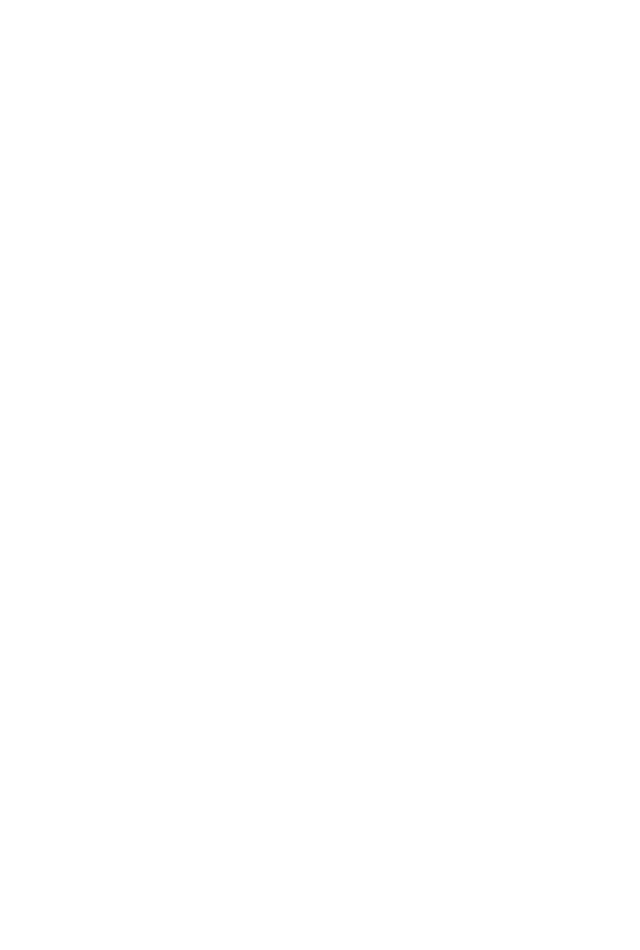
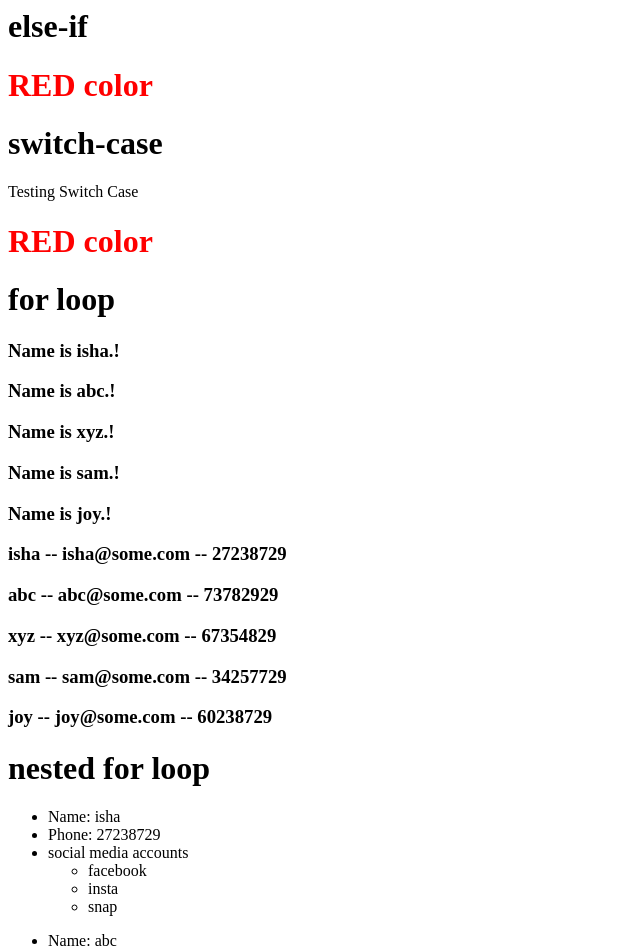
Before and after one commit to bhavisha550/angular, an Angular app: page / in a window 1280 px wide. Shown: the part 1380-2330 px from the top of the page, without its empty margins (0-640 px from the left). Before the commit the page ends 1258 px from the top, so only its background shows below. Built offline with nearby package versions, Linux system fonts and the light colour scheme.

Commit message:
error resolved

```diff
--- a/src/app/app.component.html
+++ b/src/app/app.component.html
@@ -50,46 +50,47 @@
 <input type="text" name="user-name" [value]=name [disabled]=disable >    <!--property binding-->
 
 <!-- if-else -->
-<!-- <h1> {{title5}} </h1>
+<h1> {{title5}} </h1>
 <h1 *ngIf="show; then ifBlock else elseBlock"></h1>
 <ng-template #ifBlock>
     <h1>If Condition</h1>
 </ng-template>
 <ng-template #elseBlock>
     <h1>esle condition</h1>
-</ng-template> -->
+</ng-template>
 
 <!-- multiple conditions -->
-<!-- <h1> {{title6}} </h1>
+<h1> {{title6}} </h1>
 <ng-template [ngIf]="color==='red'">
     <h1 style="color:red">RED color</h1>
 </ng-template>
 <ng-template [ngIf]="color==='green'">
     <h1 style="color:green">GREEN color</h1>
-</ng-template> -->
+</ng-template>
 
 <!--switchcase-->
-<!-- <h1> {{title7}} </h1>
-<div [ngSwitch]="color">
+<h1> {{title7}} </h1>
+<div [ngSwitch]="color1">
+    <p>Testing Switch Case </p>
     <h1 *ngSwitchCase="'red'" style="color:red;" >RED color</h1>
     <h1 *ngSwitchCase="'green'" style="color:green;" >GREEN color</h1>
     <h1 *ngSwitchCase="'blue'" style="color:blue;" >BLUE color</h1>
     <h1 *ngSwitchCase="'voilet'" style="color:violet;" >VOILET color</h1>
-    <h1 *ngSwitchDefault="'red'"  >UNKNOWN color</h1>
-</div> -->
+    <h1 *ngSwitchDefault>UNKNOWN color</h1>
+</div>
 
 <!--for loop-->
-<!-- <h1> {{title8}} </h1>
+<h1> {{title8}} </h1>
 <h3 *ngFor="let user of users" > Name is {{user}}.!</h3>
-<h3 *ngFor="let detail of userDetails" >  {{detail.name}} -- {{detail.email}} -- {{detail.phone}}</h3> -->
+<h3 *ngFor="let detail of userDetails" >  {{detail.name}} -- {{detail.email}} -- {{detail.phone}}</h3>
 
 <!--nested for loop-->
-<!-- <h1> {{title9}} </h1>
-<ul *ngFor="let user of users">
-    <li>Name: {{user.name}}</li>
-    <li>Phone: {{user.phone}}</li>
+<h1> {{title9}} </h1>
+<ul *ngFor="let user1 of users1">
+    <li>Name: {{user1.name}}</li>
+    <li>Phone: {{user1.phone}}</li>
     <li>social media accounts</li>
-    <ul *ngFor="let account of user.social">
+    <ul *ngFor="let account of user1.social">
         <li>{{account}}</li>
     </ul>
-</ul> -->
+</ul>
--- a/src/app/app.component.ts
+++ b/src/app/app.component.ts
@@ -5,7 +5,9 @@
 import { UserListComponent } from './user-list/user-list.component';
 import { StudentListComponent } from './student-list/student-list.component';
 import { CountryListComponent } from './country-list/country-list.component';
-import { CommonModule } from '@angular/common';
+import { CommonModule, NgSwitchDefault } from '@angular/common';
+
+
 
 
 
@@ -13,7 +15,7 @@
 @Component({
   selector: 'app-root',
   standalone: true,
-  imports: [RouterOutlet , TodoListComponent, LoginComponent,UserListComponent, StudentListComponent, CountryListComponent],
+  imports: [RouterOutlet , TodoListComponent, LoginComponent,UserListComponent, StudentListComponent, CountryListComponent, CommonModule],
   templateUrl: './app.component.html',
   styleUrl: './app.component.css'
 })
@@ -51,37 +53,37 @@
   disable=false;
 
   //if-else
-  //title5 = 'if-else'
-  //show=true
+  title5 = 'if-else'
+  show=true
 
   //multiple conditions
-  //title6 = 'else-if'
-  // color="red";
+  title6 = 'else-if'
+  color="red";
   //color="green";
 
   //switch-case
-  //title7= 'switch-case'
-  //color = "red"
+  title7= 'switch-case'
+  color1 = "red"
 
   //for loop
-  // title8 = 'for loop'
-  // users = ['isha', 'abc', 'xyz', 'sam', 'joy']
-  // userDetails=[
-  //   {name:'isha',email:'isha@some.com', phone:'27238729'},
-  //   {name:'abc',email:'abc@some.com', phone:'73782929'},
-  //   {name:'xyz',email:'xyz@some.com', phone:'67354829'},
-  //   {name:'sam',email:'sam@some.com', phone:'34257729'},
-  //   {name:'joy',email:'joy@some.com', phone:'60238729'}
-  // ];
+  title8 = 'for loop'
+  users = ['isha', 'abc', 'xyz', 'sam', 'joy']
+  userDetails=[
+    {name:'isha',email:'isha@some.com', phone:'27238729'},
+    {name:'abc',email:'abc@some.com', phone:'73782929'},
+    {name:'xyz',email:'xyz@some.com', phone:'67354829'},
+    {name:'sam',email:'sam@some.com', phone:'34257729'},
+    {name:'joy',email:'joy@some.com', phone:'60238729'}
+  ];
 
 
   //nested for loop
-  // title9 = 'nested for loop'
-  // users=[
-  //     {name:'isha',email:'isha@some.com', phone:'27238729', social:['facebook','insta', 'snap']},
-  //     {name:'abc',email:'abc@some.com', phone:'73782929', social:['insta', 'snap']},
-  //     {name:'xyz',email:'xyz@some.com', phone:'67354829', social:['facebook', 'snap']},
-  //     {name:'sam',email:'sam@some.com', phone:'34257729', social:['facebook','insta', ]},
-  //     {name:'joy',email:'joy@some.com', phone:'60238729', social:['facebook','insta', 'snap', 'linkedin']}
-  // ];
+  title9 = 'nested for loop'
+  users1=[
+      {name:'isha',email:'isha@some.com', phone:'27238729', social:['facebook','insta', 'snap']},
+      {name:'abc',email:'abc@some.com', phone:'73782929', social:['insta', 'snap']},
+      {name:'xyz',email:'xyz@some.com', phone:'67354829', social:['facebook', 'snap']},
+      {name:'sam',email:'sam@some.com', phone:'34257729', social:['facebook','insta', ]},
+      {name:'joy',email:'joy@some.com', phone:'60238729', social:['facebook','insta', 'snap', 'linkedin']}
+  ];
 }
```
